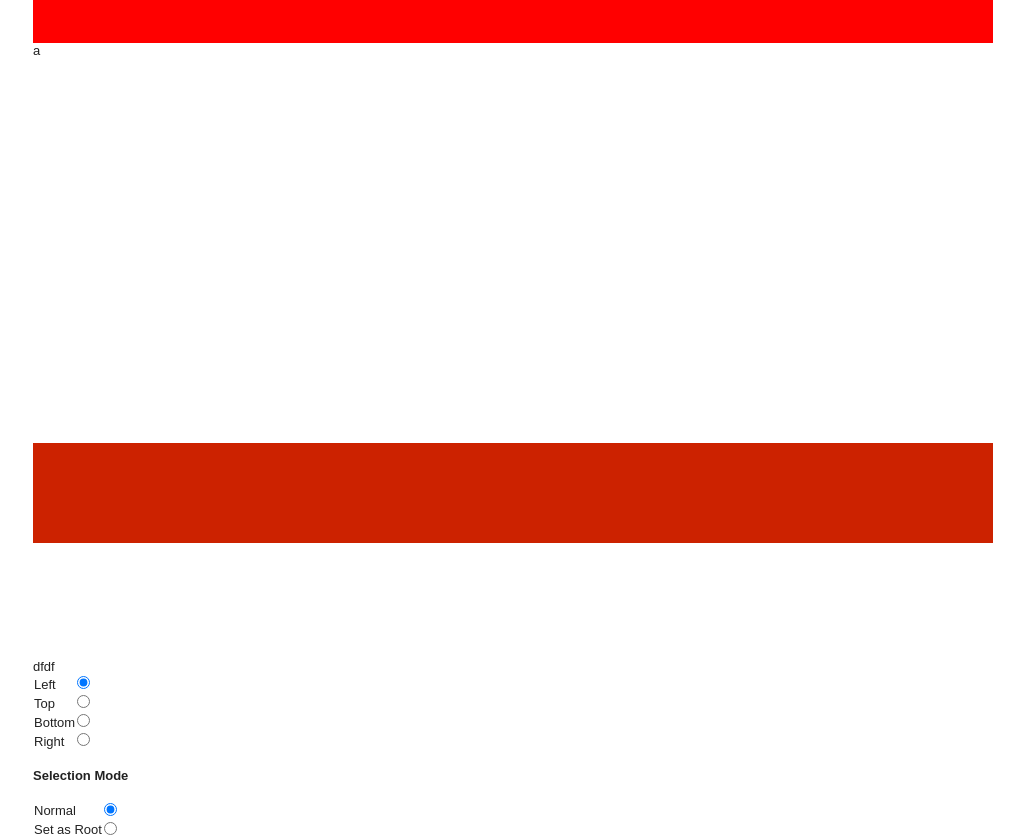
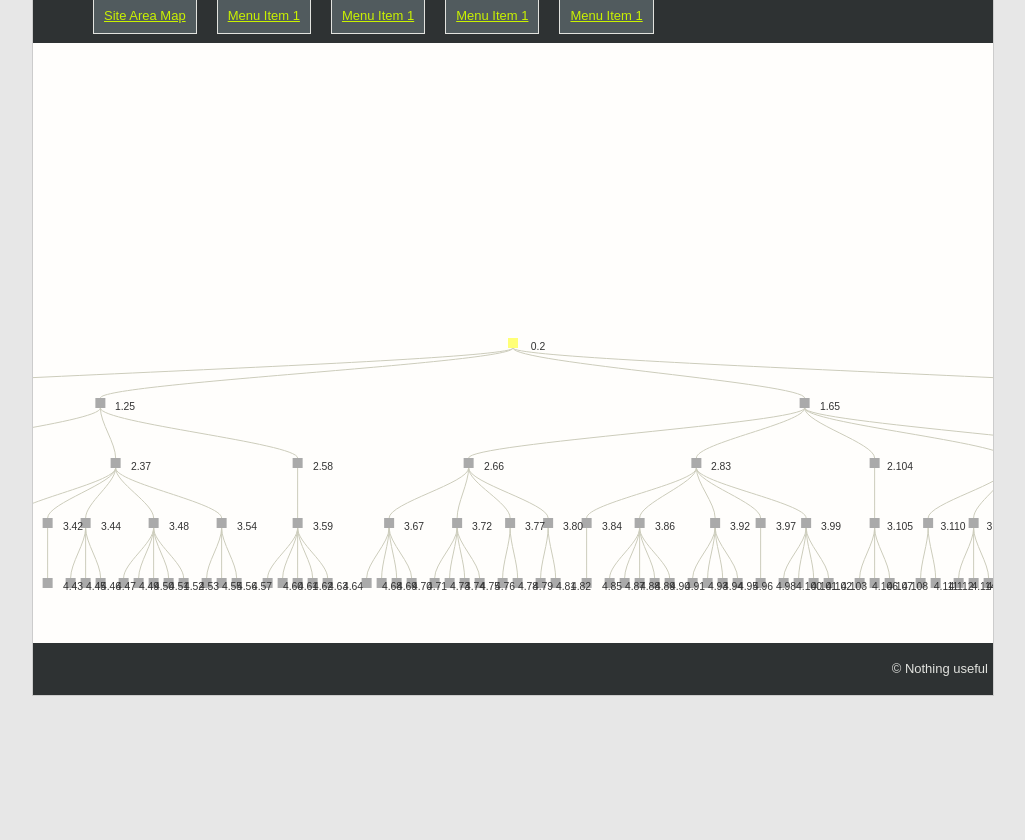
Before and after one commit to thomasdavis/boilerplate, a plain HTML site: page index.html in a window 1280 px wide. Shown: the part 57-897 px from the top of the page, without its empty margins (127-1152 px from the left). After the commit the page ends 800 px from the top, so only its background shows below. Drawn offline with Linux system fonts and the light colour scheme.

Commit message:
New style

```diff
--- a/css/style.css
+++ b/css/style.css
@@ -200,24 +200,53 @@ table { border-collapse: collapse; border-spacing: 0; }
    Primary styles
    Author:
    ========================================================================== */
-
+body {
+	background: #e7e7e7;
+}
 #container {
 	width: 960px;
 	margin: auto;
 	background: #ccc;
+	border-left: 1px solid #ccc;
+	border-right: 1px solid #ccc;
 
+	border-bottom: 1px solid #ccc;
 }
 header {
 	height: 100px;
-	background: #ff0000;
+	background: #2E3233;
+}
+#logo {
+	margin: 0;
+	color: #CAF200;
+	padding: 10px;
+}
+#menu {
+	list-style: none;
+}
+#menu li {
+	float: left;
+}
+#menu a {
+	color: #CAF200;
+	margin-left: 20px;
+	padding: 10px;
+	border: 1px solid #E2E3DF;
+
+	background-color: #515B5E;
+}
+#menu a:hover{
+	color: #E2E3DF;
 }
 #main {
-		height: 400px;
-		background: #fff;
+		min-height: 400px;
+		background: #FFFEFC;
 }
 footer {
-	height: 100px;
-	background: #cc2200;
+	padding: 5px;
+	background: #2E3233;
+	color: #E2E3DF;
+	text-align: right;
 }
 
 #infovis {
--- a/index.html
+++ b/index.html
@@ -23,69 +23,25 @@
 
 <div id="container">
 	<header>
+		<h1 id="logo">The Widget Playground</h1>
+		<ul id="menu">
+			<li><a href="#">Site Area Map</a></li>
+			<li><a href="#">Menu Item 1</a></li>
 
+			<li><a href="#">Menu Item 1</a></li>
+			<li><a href="#">Menu Item 1</a></li>
+			<li><a href="#">Menu Item 1</a></li>
+
+
+		</ul>
 	</header>
 	<div id="main" role="main">
-a			<div id="center-container">
-		    <div id="infovis"></div>dfdf
-			<table>
-			    <tr>
-			        <td>
-			            <label for="r-left">Left </label>
-			        </td>
-			        <td>
-			            <input type="radio" id="r-left" name="orientation" checked="checked" value="left" />
-			        </td>
-			    </tr>
-			    <tr>
-			         <td>
-			            <label for="r-top">Top </label>
-			         </td>
-			         <td>
-			            <input type="radio" id="r-top" name="orientation" value="top" />
-			         </td>
-			    </tr>
-			    <tr>
-			         <td>
-			            <label for="r-bottom">Bottom </label>
-			          </td>
-			          <td>
-			            <input type="radio" id="r-bottom" name="orientation" value="bottom" />
-			          </td>
-			    </tr>
-			    <tr>
-			          <td>
-			            <label for="r-right">Right </label>
-			          </td>
-			          <td>
-			           <input type="radio" id="r-right" name="orientation" value="right" />
-			          </td>
-			    </tr>
-			</table>
 
-			<h4>Selection Mode</h4>
-			<table>
-			    <tr>
-			        <td>
-			            <label for="s-normal">Normal </label>
-			        </td>
-			        <td>
-			            <input type="radio" id="s-normal" name="selection" checked="checked" value="normal" />
-			        </td>
-			    </tr>
-			    <tr>
-			         <td>
-			            <label for="s-root">Set as Root </label>
-			         </td>
-			         <td>
-			            <input type="radio" id="s-root" name="selection" value="root" />
-			         </td>
-			    </tr>
-			</table>
-		</div>
+		    <div id="infovis"></div>
+
 	</div>
 	<footer>
-<div id="log"></div>
+		<p>&copy; Nothing useful</p><div id="log"></div>
 	</footer>
 </div> <!--! end of #container -->
 
--- a/js/main.js
+++ b/js/main.js
@@ -1,6 +1,6 @@
 require(["jquery", "jit-yc", "plugins"], function($) {
     //the jquery.alpha.js and jquery.beta.js plugins have been loaded.
     $(function() {
-
+        init();
     });
 });
--- a/js/plugins.js
+++ b/js/plugins.js
@@ -807,12 +807,11 @@ orientation: "top",
 
 constrained: false,
         levelsToShow: 20,
+alignment: top,
         onBeforeCompute: function(node){
-            Log.write("loading " + node.name);
         },
 
         onAfterCompute: function(){
-            Log.write("done");
         },
 
         //This method is called on DOM label creation.
@@ -894,4 +893,3 @@ constrained: false,
     //end
 
 }
-init();
--- a/js/script.js
+++ /dev/null
@@ -1,3 +0,0 @@
-/* Author:
-
-*/
```
